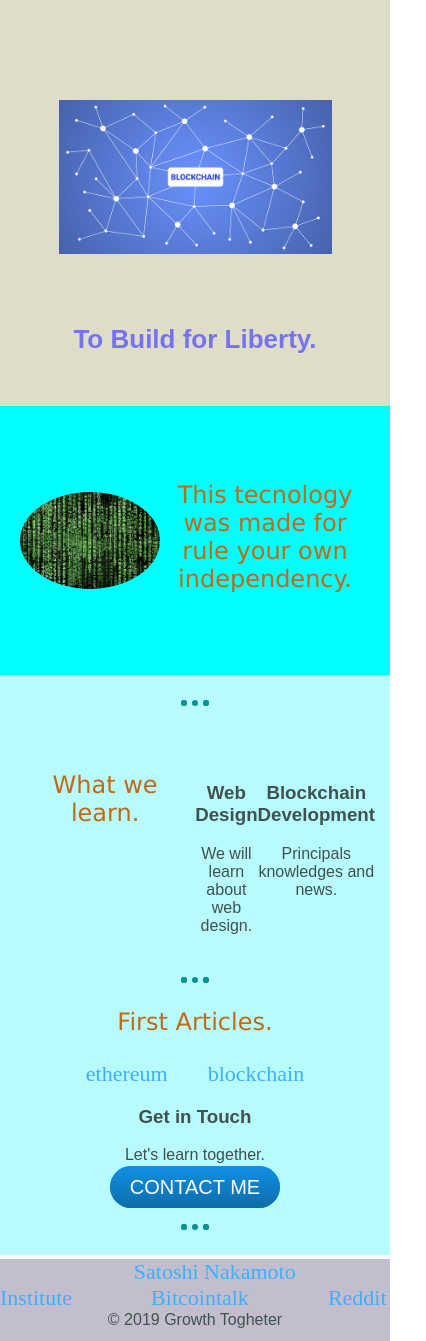
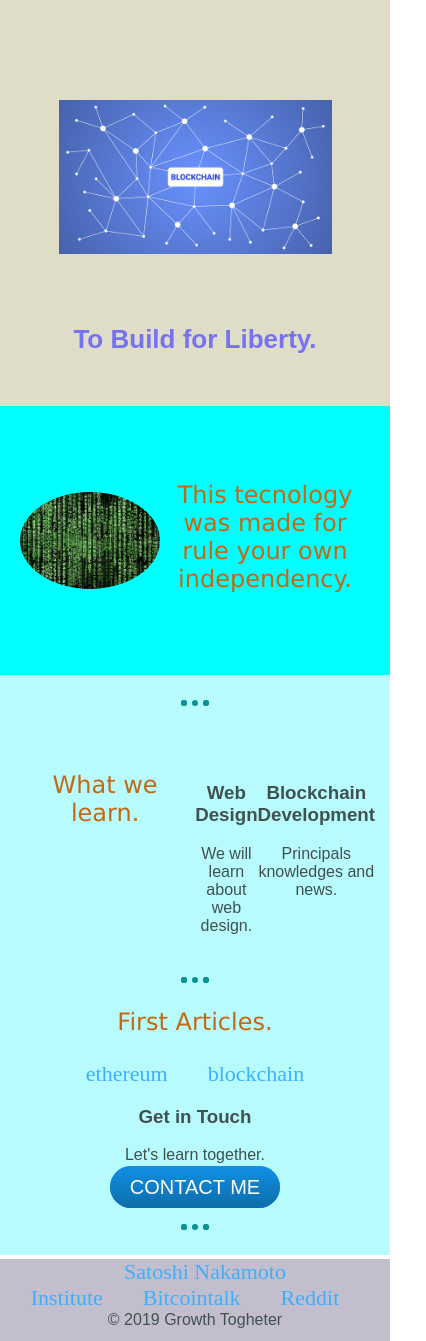
Before and after one commit to CAPTAINNEMO29/example, a Vue app: page / in a window 390 px wide. Shown: the whole page, 426 px wide, since content can reach past the window. Built offline with nearby package versions, Linux system fonts and the light colour scheme.

Commit message:
adjust56

```diff
--- a/src/components/BottomContainer.vue
+++ b/src/components/BottomContainer.vue
@@ -33,7 +33,7 @@ export default {
 @media (max-width: 640px) {
   .footer-link {
     text-align: center;
-    padding: 5%;
+    padding: 5% 0% 0% 0%;
   }
 }
 </style>
```
Also changed, not shown: src/components/MiddleContainer.vue (+4 -4 lines).
